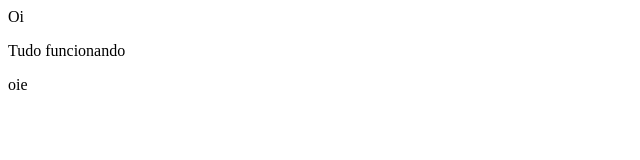
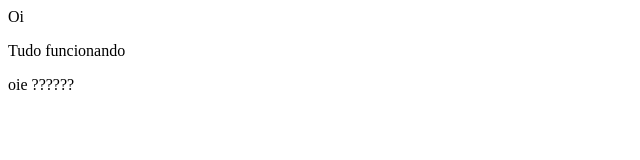
Before and after one commit to brunokubiack/coursera-test, a plain HTML site: page site/index.html in a window 1280 px wide. Shown: the full height of the page, 0-640 px from the left. Drawn offline with Linux system fonts and the light colour scheme.

Commit message:
my first page

```diff
--- a/site/index.html
+++ b/site/index.html
@@ -21,6 +21,6 @@
 
         <p>Oi</p>
         <p>Tudo funcionando</p>
-        <p>oie </p>
+        <p>oie ??????</p>
     </body>
 </html>
```
